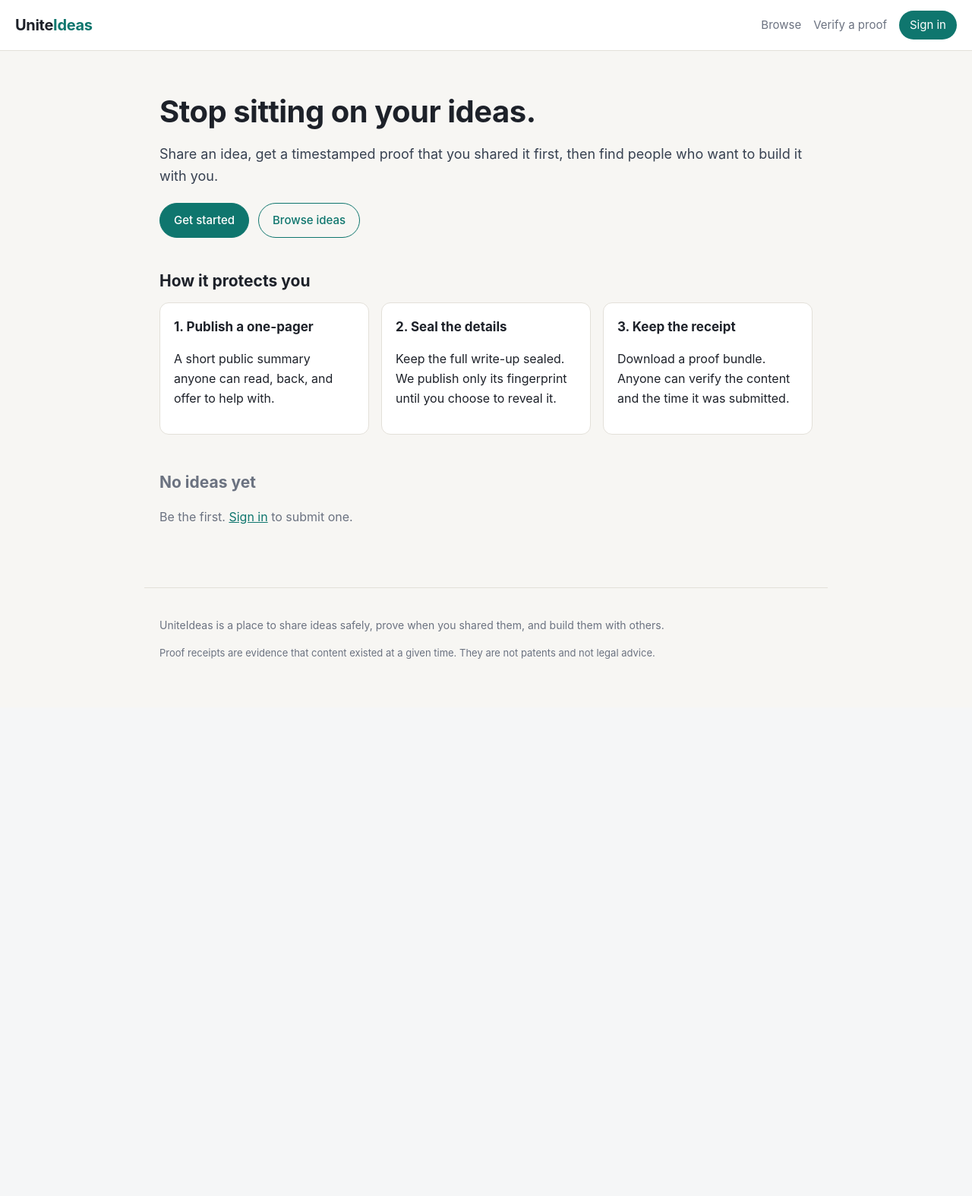
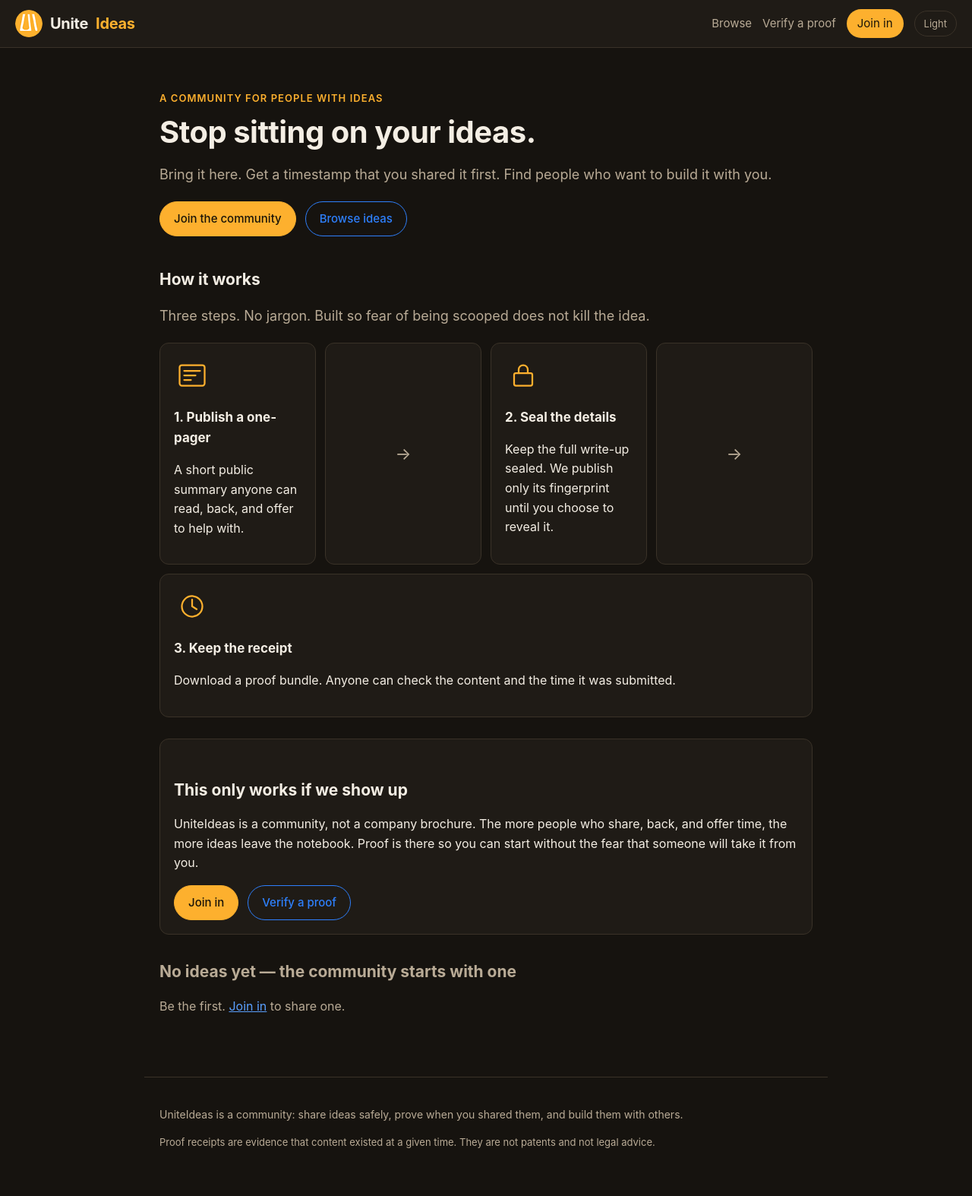
Before and after one commit to den-kom/uniteideas, a FastAPI app: page / in a window 1280 px wide. Shown: the whole page at 76% size. Before the commit the page ends 867 px from the top, so only its background shows below. Run offline with FastAPI, Linux system fonts and the light colour scheme.

Commit message:
Redesign the homepage around the original UI mark
Dark by default with a light-mode toggle. Orange #fdb02e for the primary
action, blue #2e80fd for the second. Three-step flow as simple SVG, not stock
art. Copy is community-first: share, timestamp, find people who will build it.

Co-authored-by: Cursor <cursoragent@cursor.com>

```diff
--- a/app/static/styles.css
+++ b/app/static/styles.css
@@ -1,19 +1,40 @@
-:root {
-  --bg: #f7f6f3;
-  --card: #ffffff;
-  --ink: #1d2129;
-  --muted: #6b7280;
-  --line: #e3e0d9;
-  --accent: #0f766e;
-  --accent-ink: #ffffff;
+:root, [data-theme="dark"] {
+  --bg: #16130f;
+  --card: #1f1b16;
+  --ink: #f4eee4;
+  --muted: #b9ab96;
+  --line: #3a3228;
+  --accent: #fdb02e;
+  --accent-ink: #1a1408;
+  --link: #5aa0ff;
+  --blue: #2e80fd;
+  --ok: #5dcc8a;
+  --ok-bg: #143322;
+  --bad: #f07167;
+  --bad-bg: #3a1614;
+  --radius: 12px;
+}
+
+[data-theme="light"] {
+  --bg: #f7f1e6;
+  --card: #fffdf8;
+  --ink: #1c160c;
+  --muted: #6d6254;
+  --line: #e6dccb;
+  --accent: #e89a12;
+  --accent-ink: #1a1408;
+  --link: #1a5fd4;
+  --blue: #2e80fd;
   --ok: #166534;
   --ok-bg: #ecfdf5;
   --bad: #991b1b;
   --bad-bg: #fef2f2;
-  --radius: 12px;
 }
 
 * { box-sizing: border-box; }
+
+html { color-scheme: dark; }
+[data-theme="light"] { color-scheme: light; }
 
 body {
   margin: 0;
@@ -22,7 +43,7 @@ body {
   font: 16px/1.6 -apple-system, BlinkMacSystemFont, "Segoe UI", Roboto, Helvetica, Arial, sans-serif;
 }
 
-a { color: var(--accent); }
+a { color: var(--link); }
 
 main {
   max-width: 900px;
@@ -37,19 +58,23 @@ main {
   gap: 16px;
   align-items: center;
   justify-content: space-between;
-  padding: 14px 20px;
+  padding: 12px 20px;
   background: var(--card);
   border-bottom: 1px solid var(--line);
 }
 .brand {
+  display: flex;
+  align-items: center;
+  gap: 10px;
   font-size: 20px;
   font-weight: 700;
   letter-spacing: -0.3px;
   text-decoration: none;
   color: var(--ink);
 }
+.brand img { display: block; border-radius: 50%; }
 .brand span { color: var(--accent); }
-.nav { display: flex; flex-wrap: wrap; gap: 16px; align-items: center; }
+.nav { display: flex; flex-wrap: wrap; gap: 14px; align-items: center; }
 .nav a { text-decoration: none; color: var(--muted); font-size: 15px; }
 .nav a:hover { color: var(--ink); }
 .nav a.cta {
@@ -58,9 +83,20 @@ main {
   padding: 7px 14px;
   border-radius: 999px;
 }
+.theme-toggle {
+  background: transparent;
+  color: var(--muted);
+  border: 1px solid var(--line);
+  border-radius: 999px;
+  padding: 6px 12px;
+  font: inherit;
+  font-size: 13px;
+  cursor: pointer;
+}
+.theme-toggle:hover { color: var(--ink); border-color: var(--muted); }
 .banner {
-  background: #fffbeb;
-  border-bottom: 1px solid #fde68a;
+  background: color-mix(in srgb, var(--accent) 16%, var(--card));
+  border-bottom: 1px solid var(--line);
   padding: 10px 20px;
   font-size: 15px;
   text-align: center;
@@ -70,12 +106,20 @@ main {
 h1 { font-size: 32px; line-height: 1.2; letter-spacing: -0.5px; margin: 0 0 12px; }
 h2 { font-size: 21px; margin: 32px 0 12px; }
 h3 { font-size: 17px; margin: 0 0 6px; }
-.lede { font-size: 18px; color: #374151; }
+.lede { font-size: 18px; color: var(--muted); }
+.eyebrow {
+  margin: 0 0 10px;
+  font-size: 13px;
+  letter-spacing: 0.08em;
+  text-transform: uppercase;
+  color: var(--accent);
+  font-weight: 600;
+}
 .meta { color: var(--muted); font-size: 14px; margin: 0 0 8px; }
 .fine { color: var(--muted); font-size: 13px; }
 .hint { color: var(--muted); }
 .prose { white-space: pre-wrap; }
-code { background: #f1f0ec; padding: 1px 5px; border-radius: 5px; font-size: 13px; word-break: break-all; }
+code { background: var(--line); padding: 1px 5px; border-radius: 5px; font-size: 13px; word-break: break-all; }
 
 /* ---------- hero ---------- */
 .hero { padding: 24px 0 8px; }
@@ -97,7 +141,7 @@ code { background: #f1f0ec; padding: 1px 5px; border-radius: 5px; font-size: 13p
 }
 .btn:hover { filter: brightness(1.08); }
 .btn:disabled { opacity: 0.45; cursor: not-allowed; }
-.btn.ghost { background: transparent; color: var(--accent); }
+.btn.ghost { background: transparent; color: var(--blue); border-color: var(--blue); }
 .btn.small { padding: 6px 13px; font-size: 14px; }
 .btn.danger { background: var(--bad); border-color: var(--bad); }
 button.link {
@@ -139,7 +183,8 @@ button.link:hover { color: var(--ink); text-decoration: underline; }
   min-width: 48px;
   height: 48px;
   border-radius: 10px;
-  background: #f1f0ec;
+  background: var(--line);
+  color: var(--ink);
   display: flex;
   align-items: center;
   justify-content: center;
@@ -151,7 +196,7 @@ button.link:hover { color: var(--ink); text-decoration: underline; }
 
 .pill {
   display: inline-block;
-  background: #f1f0ec;
+  background: var(--line);
   border: 1px solid var(--line);
   border-radius: 999px;
   padding: 1px 9px;
@@ -161,7 +206,7 @@ button.link:hover { color: var(--ink); text-decoration: underline; }
 .pill.open { background: var(--ok-bg); color: var(--ok); border-color: #a7f3d0; }
 
 /* ---------- forms ---------- */
-label { display: block; font-size: 14px; font-weight: 500; color: #374151; }
+label { display: block; font-size: 14px; font-weight: 500; color: var(--muted); }
 input[type="text"], input[type="email"], input[type="number"], select, textarea {
   width: 100%;
   margin-top: 5px;
@@ -199,7 +244,7 @@ input[type="file"] { margin-top: 6px; font-size: 14px; }
 .stages li {
   padding: 5px 12px;
   border-radius: 999px;
-  background: #f1f0ec;
+  background: var(--line);
   border: 1px solid var(--line);
   font-size: 13px;
   color: var(--muted);
@@ -225,6 +270,42 @@ ul.plain li { padding: 9px 0; border-bottom: 1px solid var(--line); }
 
 .empty-state, .empty { color: var(--muted); }
 
+.flow {
+  list-style: none;
+  display: flex;
+  flex-wrap: wrap;
+  gap: 12px;
+  align-items: stretch;
+  padding: 0;
+  margin: 20px 0 8px;
+}
+.flow > li {
+  flex: 1 1 180px;
+  background: var(--card);
+  border: 1px solid var(--line);
+  border-radius: var(--radius);
+  padding: 18px;
+}
+.flow-icon {
+  width: 48px;
+  height: 48px;
+  color: var(--accent);
+  margin-bottom: 10px;
+}
+.flow-arrow {
+  flex: 0 0 auto;
+  display: flex;
+  align-items: center;
+  justify-content: center;
+  background: none;
+  border: none;
+  padding: 0;
+  color: var(--muted);
+  font-size: 22px;
+}
+.community { margin-top: 28px; }
+.community .hero-actions { margin-top: 16px; }
+
 .footer {
   max-width: 900px;
   margin: 0 auto;
@@ -238,4 +319,5 @@ ul.plain li { padding: 9px 0; border-bottom: 1px solid var(--line); }
   .hero h1 { font-size: 30px; }
   .two-up { grid-template-columns: 1fr; }
   .proof-box dl, .card dl { grid-template-columns: 1fr; }
+  .flow-arrow { display: none; }
 }
--- a/app/templates/base.html
+++ b/app/templates/base.html
@@ -1,14 +1,28 @@
 <!DOCTYPE html>
-<html lang="en">
+<html lang="en" data-theme="dark">
 <head>
   <meta charset="utf-8" />
   <meta name="viewport" content="width=device-width, initial-scale=1" />
-  <title>{% block title %}UniteIdeas{% endblock %}</title>
+  <script>
+    (function () {
+      try {
+        var t = localStorage.getItem("theme");
+        if (t === "light" || t === "dark") document.documentElement.setAttribute("data-theme", t);
+      } catch (e) {}
+    })();
+  </script>
+  <title>{% block title %}UniteIdeas — share an idea, keep the proof, find a team{% endblock %}</title>
+  <meta name="description" content="{% block meta_description %}UniteIdeas is a community for people with ideas. Share a public one-pager, seal the details, keep a timestamped proof, and find others who want to build it with you.{% endblock %}" />
+  <link rel="icon" type="image/png" href="/static/favicon.png" />
+  <link rel="apple-touch-icon" href="/static/logo.png" />
   <link rel="stylesheet" href="/static/styles.css" />
 </head>
 <body>
 <header class="topbar">
-  <a class="brand" href="/">Unite<span>Ideas</span></a>
+  <a class="brand" href="/">
+    <img src="/static/logo.png" width="36" height="36" alt="" />
+    Unite<span>Ideas</span>
+  </a>
   <nav class="nav">
     <a href="/ideas">Browse</a>
     <a href="/verify">Verify a proof</a>
@@ -19,8 +33,9 @@
       {% if user.is_admin %}<a href="/admin/users">Users</a>{% endif %}
       <form method="post" action="/logout" class="inline"><button class="link">Sign out</button></form>
     {% else %}
-      <a href="/login" class="cta">Sign in</a>
+      <a href="/login" class="cta">Join in</a>
     {% endif %}
+    <button type="button" class="theme-toggle" id="theme-toggle" aria-label="Switch colour theme">Light</button>
   </nav>
 </header>
 
@@ -38,11 +53,28 @@
 
 <footer class="footer">
   <p>
-    UniteIdeas is a place to share ideas safely, prove when you shared them, and build them with others.
+    UniteIdeas is a community: share ideas safely, prove when you shared them, and build them with others.
   </p>
   <p class="fine">
     Proof receipts are evidence that content existed at a given time. They are not patents and not legal advice.
   </p>
 </footer>
+<script>
+  (function () {
+    var root = document.documentElement;
+    var btn = document.getElementById("theme-toggle");
+    if (!btn) return;
+    function label() {
+      btn.textContent = root.getAttribute("data-theme") === "light" ? "Dark" : "Light";
+    }
+    label();
+    btn.addEventListener("click", function () {
+      var next = root.getAttribute("data-theme") === "light" ? "dark" : "light";
+      root.setAttribute("data-theme", next);
+      try { localStorage.setItem("theme", next); } catch (e) {}
+      label();
+    });
+  })();
+</script>
 </body>
 </html>
--- a/app/templates/index.html
+++ b/app/templates/index.html
@@ -1,37 +1,73 @@
 {% extends "base.html" %}
+{% block title %}UniteIdeas — share an idea, keep the proof, find a team{% endblock %}
+
 {% block content %}
 
 <section class="hero">
+  <p class="eyebrow">A community for people with ideas</p>
   <h1>Stop sitting on your ideas.</h1>
   <p class="lede">
-    Share an idea, get a timestamped proof that you shared it first, then find people
-    who want to build it with you.
+    Bring it here. Get a timestamp that you shared it first. Find people who
+    want to build it with you.
   </p>
   <div class="hero-actions">
     {% if user %}
-      <a class="btn" href="/submit">Submit an idea</a>
+      <a class="btn" href="/submit">Share an idea</a>
     {% else %}
-      <a class="btn" href="/login">Get started</a>
+      <a class="btn" href="/login">Join the community</a>
     {% endif %}
     <a class="btn ghost" href="/ideas">Browse ideas</a>
   </div>
 </section>
 
-<section class="how">
-  <h2>How it protects you</h2>
-  <div class="grid-3">
-    <article class="card">
+<section class="how" aria-labelledby="how-heading">
+  <h2 id="how-heading">How it works</h2>
+  <p class="lede">Three steps. No jargon. Built so fear of being scooped does not kill the idea.</p>
+
+  <ol class="flow" aria-label="Share, seal, keep the receipt">
+    <li>
+      <svg class="flow-icon" viewBox="0 0 64 64" aria-hidden="true">
+        <rect x="10" y="14" width="44" height="36" rx="4" fill="none" stroke="currentColor" stroke-width="3"/>
+        <path d="M18 24h28M18 32h20M18 40h12" fill="none" stroke="currentColor" stroke-width="3" stroke-linecap="round"/>
+      </svg>
       <h3>1. Publish a one-pager</h3>
       <p>A short public summary anyone can read, back, and offer to help with.</p>
-    </article>
-    <article class="card">
+    </li>
+    <li aria-hidden="true" class="flow-arrow">→</li>
+    <li>
+      <svg class="flow-icon" viewBox="0 0 64 64" aria-hidden="true">
+        <rect x="16" y="28" width="32" height="22" rx="3" fill="none" stroke="currentColor" stroke-width="3"/>
+        <path d="M24 28v-6a8 8 0 0 1 16 0v6" fill="none" stroke="currentColor" stroke-width="3" stroke-linecap="round"/>
+      </svg>
       <h3>2. Seal the details</h3>
       <p>Keep the full write-up sealed. We publish only its fingerprint until you choose to reveal it.</p>
-    </article>
-    <article class="card">
+    </li>
+    <li aria-hidden="true" class="flow-arrow">→</li>
+    <li>
+      <svg class="flow-icon" viewBox="0 0 64 64" aria-hidden="true">
+        <circle cx="32" cy="32" r="18" fill="none" stroke="currentColor" stroke-width="3"/>
+        <path d="M32 20v12l8 5" fill="none" stroke="currentColor" stroke-width="3" stroke-linecap="round"/>
+      </svg>
       <h3>3. Keep the receipt</h3>
-      <p>Download a proof bundle. Anyone can verify the content and the time it was submitted.</p>
-    </article>
+      <p>Download a proof bundle. Anyone can check the content and the time it was submitted.</p>
+    </li>
+  </ol>
+</section>
+
+<section class="card community">
+  <h2>This only works if we show up</h2>
+  <p>
+    UniteIdeas is a community, not a company brochure. The more people who share,
+    back, and offer time, the more ideas leave the notebook. Proof is there so
+    you can start without the fear that someone will take it from you.
+  </p>
+  <div class="hero-actions">
+    {% if user %}
+      <a class="btn" href="/submit">Share yours</a>
+    {% else %}
+      <a class="btn" href="/login">Join in</a>
+    {% endif %}
+    <a class="btn ghost" href="/verify">Verify a proof</a>
   </div>
 </section>
 
@@ -73,8 +109,8 @@
 
 {% if not top and not recent %}
 <section class="empty-state">
-  <h2>No ideas yet</h2>
-  <p>Be the first. {% if user %}<a href="/submit">Submit an idea</a>{% else %}<a href="/login">Sign in</a> to submit one{% endif %}.</p>
+  <h2>No ideas yet — the community starts with one</h2>
+  <p>Be the first. {% if user %}<a href="/submit">Share an idea</a>{% else %}<a href="/login">Join in</a> to share one{% endif %}.</p>
 </section>
 {% endif %}
 
```
Also changed, not shown: app/static/favicon.png (added), app/static/logo.png (added).
